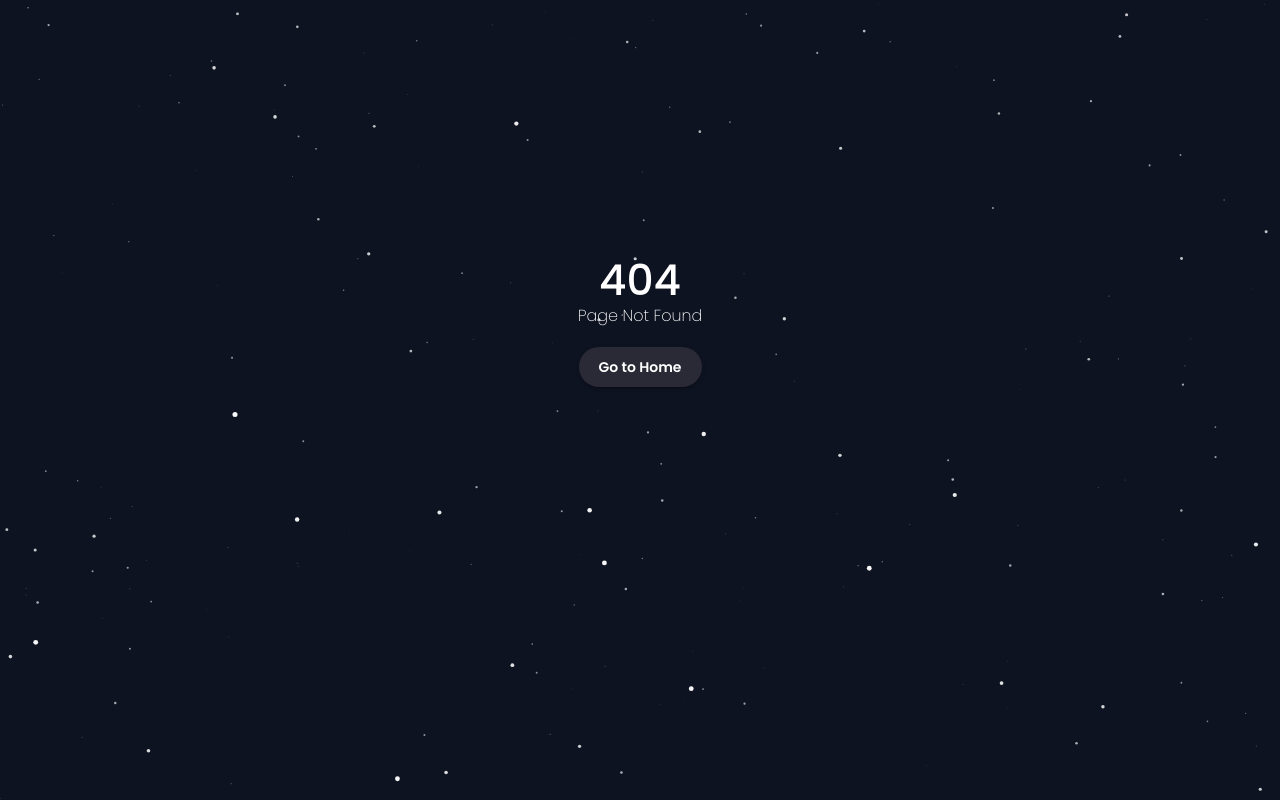
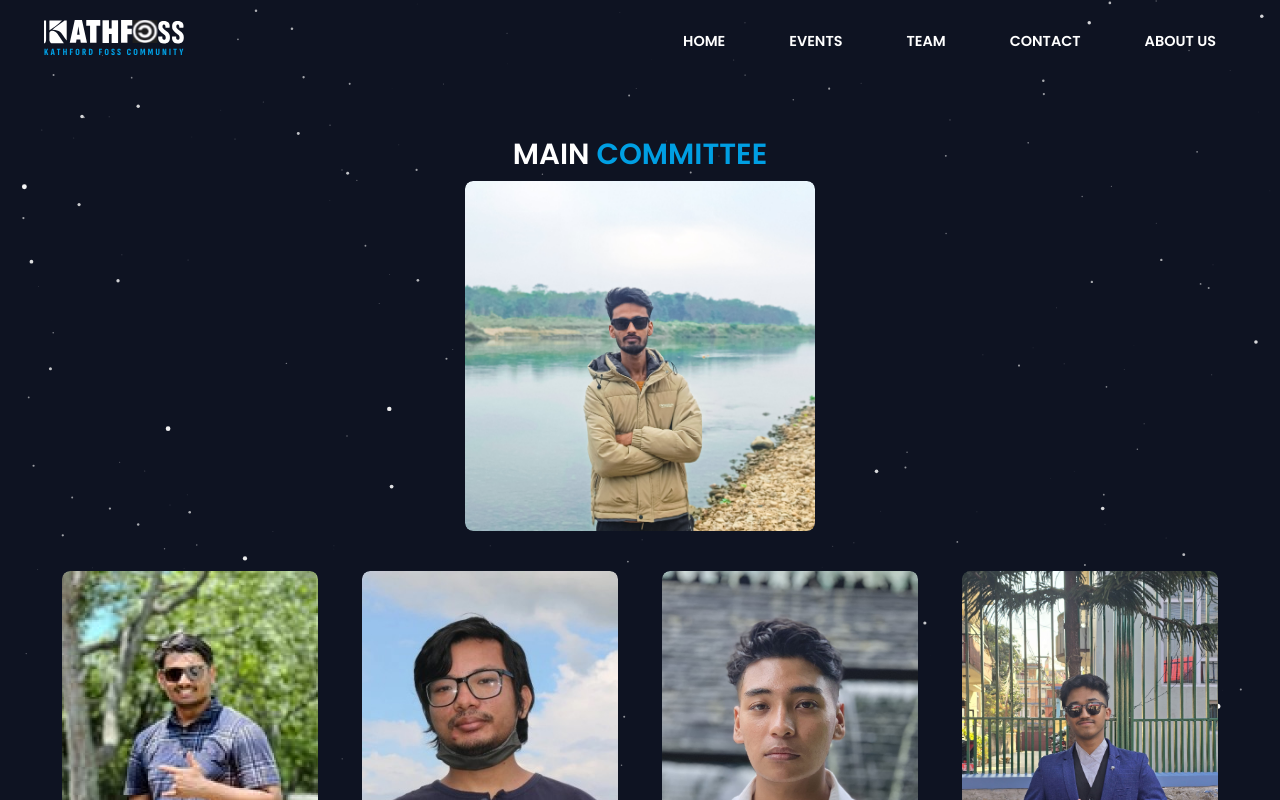
Before and after one commit to kusiyaitkrishna/kathfoss-web, a Next.js app: page /team in a window 1280 px wide. Before the commit this address had no page. Shown: the top 800 px of the page. Built offline with nearby package versions, Linux system fonts and the light colour scheme; what @mui/material-nextjs would draw is missing.

Commit message:
meet-our-team to team slug (#55)

```diff
--- a/src/app/components/Team.tsx
+++ b/src/app/components/Team.tsx
@@ -80,7 +80,7 @@ const Team = () => {
         </Box>
 
         <Box textAlign="center" mt={4}>
-          <Link href="/meet-our-team" passHref>
+          <Link href="/team" passHref>
             <Button variant="contained" color="secondary">
               See More
             </Button>
--- a/src/app/data/meet-our-team.ts
+++ b/src/app/data/meet-our-team.ts
@@ -5,7 +5,7 @@ export const teamMembers = {
       role: "President",
       image: "/images/MeetOurTeam/president.jpg",
       description:
-        "Prabhash is a Computer Engineering student, and an AI Researcher. My research focuses on leveraging AI and machine learning for healthcare applications, including medical imaging, natural language processing, and generative AI.As Co-Organizer of PyData Kathmandu, Organizer of CNCF Kathmandu, and Lead Organizer of TensorFlow User Group Kathmandu, he actively promotes open-source technologies and AI development. A Streamlit Student Ambassador since March 2023, he became a Student Ambassador Leader in September 2023.Prabhash is passionate about advancing healthcare in low-resource settings and fostering vibrant tech communities.",
+        "Prabhash is a Computer Engineering student, and an AI Researcher. My research focuses on leveraging AI and machine learning for healthcare applications, including medical imaging, natural language processing, and generative AI. As Co-Organizer of PyData Kathmandu, Organizer of CNCF Kathmandu, and Lead Organizer of TensorFlow User Group Kathmandu, he actively promotes open-source technologies and AI development. A Streamlit Student Ambassador since March 2023, he became a Student Ambassador Leader in September 2023. Prabhash is passionate about advancing healthcare in low-resource settings and fostering vibrant tech communities.",
       socialMedia: {
         linkedin: "https://www.linkedin.com/in/prabhash-kumar-jha/",
         github: " https://github.com/prabhashj07",
@@ -223,8 +223,9 @@ export const teamMembers = {
     {
       name: "Deepak Osti",
       role: "Executive Member",
-      image: "/images/MeetOurTeam/ram.png",
-      description: "......",
+      image: "/images/MeetOurTeam/executive-member3.jpg",
+      description:
+        "Deepak Osti is passionate about artificial intelligence and machine learning. He is dedicated to exploring innovative solutions and contributing to the world of open-source projects. With a keen interest in technology and a collaborative mindset. He also aims to drive meaningful advancements in the field of AI and ML.",
       socialMedia: {
         linkedin: "https://linkedin.com",
         github: "https://github.com",
```
Also changed, not shown: public/images/MeetOurTeam/executive-member3.jpg (added), src/app/team/page.tsx (renamed from src/app/meet-our-team/page.tsx).
